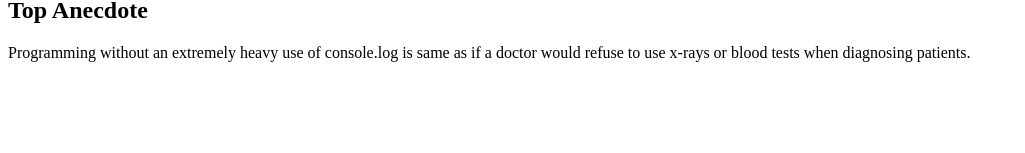
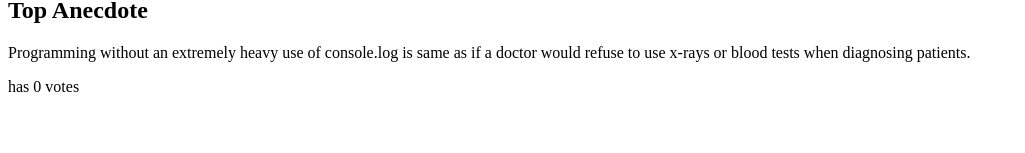
Before and after one commit to F-Saeed/full-stack-open, a React (Vite) app: page / in a window 1280 px wide. Shown: the part 147-300 px from the top of the page, without its empty margins (0-1025 px from the left). Built offline with nearby package versions, Linux system fonts and the light colour scheme; the HTML template or start-up script is replaced by a standard one.

Commit message:
Updated 1.14 answer

```diff
--- a/src/App.jsx
+++ b/src/App.jsx
@@ -38,6 +38,8 @@ const App = () => {
     setPoints({ ...points, [selected]: updatePoint });
   };
 
+  const largestPointKey = largestKey(points);
+
   return (
     <div>
       <h2>Anecdote of the Day</h2>
@@ -53,7 +55,8 @@ const App = () => {
       </button>
       <br />
       <h2>Top Anecdote</h2>
-      <p>{anecdotes[largestKey(points)]}</p>
+      <p>{anecdotes[largestPointKey]}</p>
+      <p>has {points[largestPointKey]} votes</p>
     </div>
   );
 };
```
